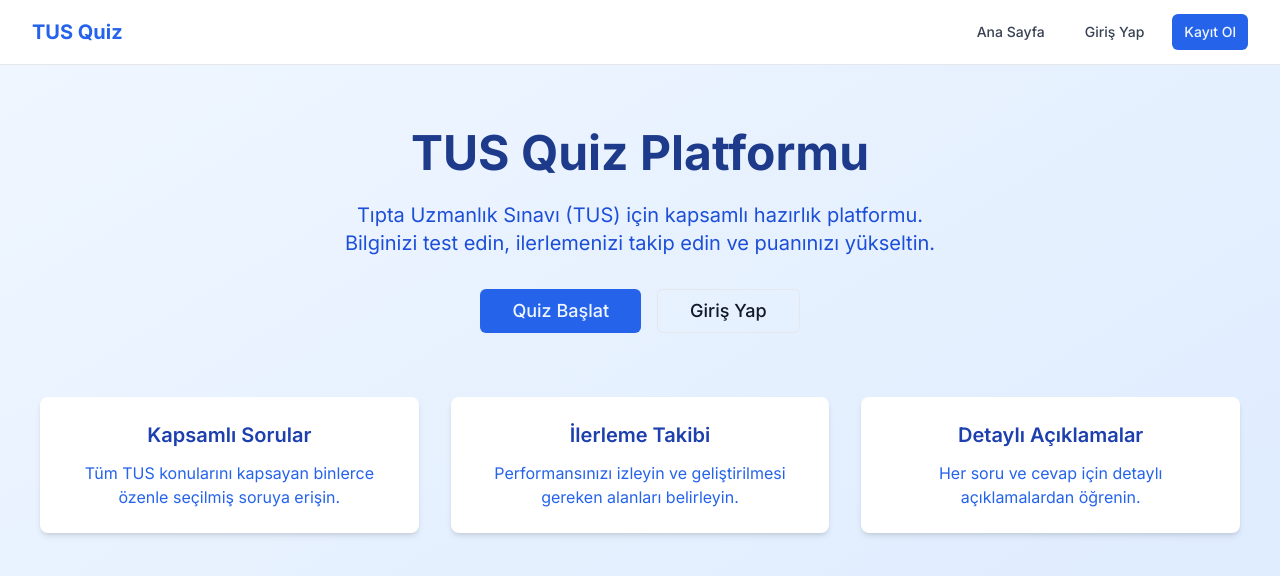
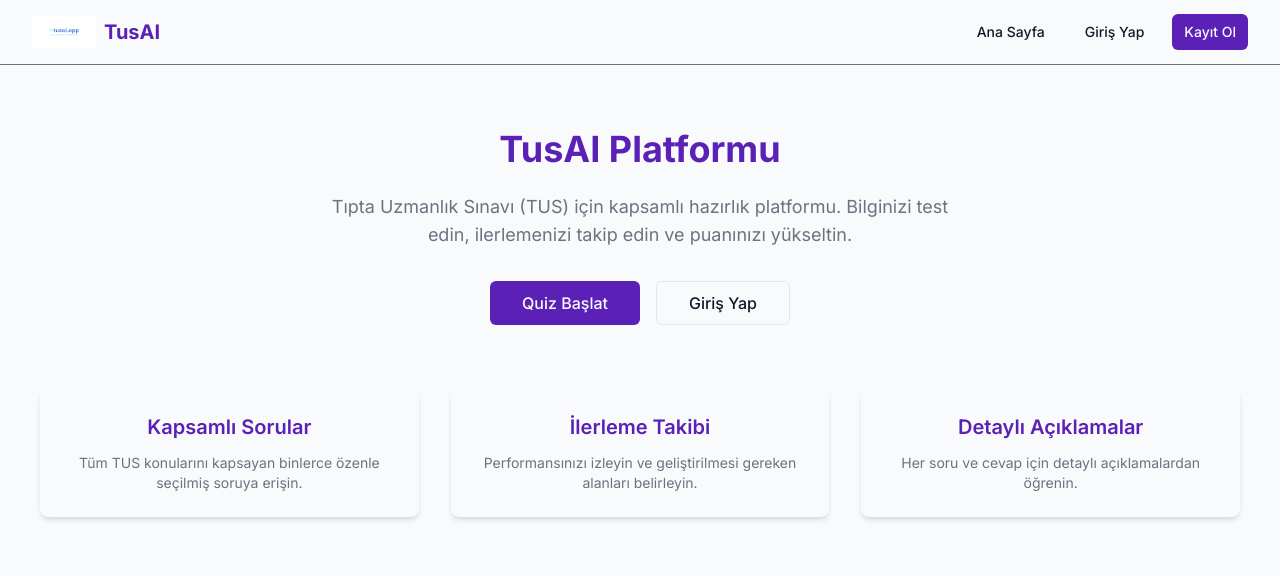
Before and after one commit to BerkinSi/acme-lab, a Next.js app in the folder apps/tus-quiz/: page / in a window 1280 px wide. Shown: the top 576 px of the page. Built offline with nearby package versions, Linux system fonts and the light colour scheme; no server answers.

Commit message:
apply new design

```diff
--- a/apps/tus-quiz/app/components/navbar.tsx
+++ b/apps/tus-quiz/app/components/navbar.tsx
@@ -12,34 +12,33 @@ export default function Navbar() {
   };
 
   return (
-    <nav className="bg-white shadow-sm border-b">
+    <nav className="bg-background shadow-sm border-b border-muted dark:bg-background">
       <div className="max-w-7xl mx-auto px-3 sm:px-4 lg:px-8">
         <div className="flex justify-between items-center h-14 sm:h-16">
           <div className="flex items-center">
-            <Link href="/" className="text-lg sm:text-xl font-bold text-primary-600">
-              TUS Quiz
+            <Link href="/" className="flex items-center gap-2">
+              <img src="/logo.svg" alt="TusAI Logo" className="h-8 w-auto" />
+              <span className="text-xl font-bold text-primary">TusAI</span>
             </Link>
           </div>
-
           <div className="flex items-center space-x-2 sm:space-x-4">
-            <Link href="/" className="text-gray-700 hover:text-primary-600 px-2 sm:px-3 py-2 rounded-md text-sm font-medium">
+            <Link href="/" className="text-foreground hover:text-primary px-2 sm:px-3 py-2 rounded-md text-sm font-medium">
               Ana Sayfa
             </Link>
-
             {user ? (
               <>
-                <Link href="/quiz" className="text-gray-700 hover:text-primary-600 px-2 sm:px-3 py-2 rounded-md text-sm font-medium">
+                <Link href="/quiz" className="text-foreground hover:text-primary px-2 sm:px-3 py-2 rounded-md text-sm font-medium">
                   Quiz
                 </Link>
                 <div className="flex items-center space-x-1 sm:space-x-2">
-                  <span className="text-xs sm:text-sm text-gray-600 hidden sm:block">
+                  <span className="text-xs sm:text-sm text-muted hidden sm:block">
                     {user.email}
                   </span>
                   <Button
                     onClick={handleSignOut}
                     variant="outline"
                     size="sm"
-                    className="min-h-[32px] sm:min-h-[36px] text-xs sm:text-sm"
+                    className="min-h-[32px] sm:min-h-[36px] text-xs sm:text-sm font-medium"
                   >
                     Çıkış Yap
                   </Button>
@@ -47,11 +46,11 @@ export default function Navbar() {
               </>
             ) : (
               <>
-                <Link href="/signin" className="text-gray-700 hover:text-primary-600 px-2 sm:px-3 py-2 rounded-md text-sm font-medium">
+                <Link href="/signin" className="text-foreground hover:text-primary px-2 sm:px-3 py-2 rounded-md text-sm font-medium">
                   Giriş Yap
                 </Link>
                 <Link href="/signup">
-                  <Button size="sm" className="min-h-[32px] sm:min-h-[36px] text-xs sm:text-sm">
+                  <Button size="sm" className="min-h-[32px] sm:min-h-[36px] text-xs sm:text-sm font-medium">
                     Kayıt Ol
                   </Button>
                 </Link>
--- a/apps/tus-quiz/app/globals.css
+++ b/apps/tus-quiz/app/globals.css
@@ -4,9 +4,9 @@
 
 @layer base {
   * {
-    @apply border-gray-200;
+    @apply border-muted;
   }
   body {
-    @apply bg-white text-gray-900;
+    @apply bg-background text-foreground font-sans dark:bg-background dark:text-foreground;
   }
 }
--- a/apps/tus-quiz/app/layout.tsx
+++ b/apps/tus-quiz/app/layout.tsx
@@ -7,8 +7,12 @@ import Navbar from './components/navbar';
 const inter = Inter({ subsets: ['latin'] });
 
 export const metadata: Metadata = {
-  title: 'TUS Quiz - Turkish Medical Exam Preparation',
-  description: 'Prepare for the TUS exam with our comprehensive quiz platform',
+  title: 'TusAI - Turkish Medical Exam Preparation',
+  description: 'Prepare for the TUS exam with TusAI, the next-generation quiz platform.',
+  icons: {
+    icon: '/favicon.ico',
+  },
+  themeColor: '#5B21B6',
 };
 
 export default function RootLayout({
--- a/apps/tus-quiz/app/page.tsx
+++ b/apps/tus-quiz/app/page.tsx
@@ -3,52 +3,52 @@ import Link from 'next/link';
 
 export default function HomePage() {
   return (
-    <div className="min-h-screen bg-gradient-to-br from-primary-50 to-primary-100">
+    <div className="min-h-screen bg-background">
       <div className="container mx-auto px-4 sm:px-6 py-8 sm:py-16">
         <div className="text-center">
-          <h1 className="text-3xl sm:text-4xl md:text-5xl font-bold text-primary-900 mb-4 sm:mb-6">
-            TUS Quiz Platformu
+          <h1 className="text-2xl sm:text-3xl md:text-4xl font-bold text-primary mb-4 sm:mb-6">
+            TusAI Platformu
           </h1>
-          <p className="text-lg sm:text-xl text-primary-700 mb-6 sm:mb-8 max-w-2xl mx-auto px-4">
+          <p className="text-base sm:text-lg text-muted mb-6 sm:mb-8 max-w-2xl mx-auto px-4">
             Tıpta Uzmanlık Sınavı (TUS) için kapsamlı hazırlık platformu.
             Bilginizi test edin, ilerlemenizi takip edin ve puanınızı yükseltin.
           </p>
 
           <div className="flex flex-col sm:flex-row gap-3 sm:gap-4 justify-center px-4">
             <Link href="/quiz" className="w-full sm:w-auto">
-              <Button size="lg" className="w-full sm:w-auto text-base sm:text-lg px-6 sm:px-8 py-3 sm:py-4 min-h-[44px]">
+              <Button size="lg" className="w-full sm:w-auto text-base font-medium px-6 sm:px-8 py-3 sm:py-4 min-h-[44px]">
                 Quiz Başlat
               </Button>
             </Link>
             <Link href="/signin" className="w-full sm:w-auto">
-              <Button variant="outline" size="lg" className="w-full sm:w-auto text-base sm:text-lg px-6 sm:px-8 py-3 sm:py-4 min-h-[44px]">
+              <Button variant="outline" size="lg" className="w-full sm:w-auto text-base font-medium px-6 sm:px-8 py-3 sm:py-4 min-h-[44px]">
                 Giriş Yap
               </Button>
             </Link>
           </div>
 
           <div className="mt-12 sm:mt-16 grid grid-cols-1 md:grid-cols-3 gap-4 sm:gap-8 px-4">
-            <div className="bg-white p-4 sm:p-6 rounded-lg shadow-md">
-              <h3 className="text-lg sm:text-xl font-semibold text-primary-800 mb-2 sm:mb-3">
+            <div className="bg-background p-4 sm:p-6 rounded-lg shadow-md">
+              <h3 className="text-xl font-semibold text-primary mb-2 sm:mb-3">
                 Kapsamlı Sorular
               </h3>
-              <p className="text-sm sm:text-base text-primary-600">
+              <p className="text-sm text-muted">
                 Tüm TUS konularını kapsayan binlerce özenle seçilmiş soruya erişin.
               </p>
             </div>
-            <div className="bg-white p-4 sm:p-6 rounded-lg shadow-md">
-              <h3 className="text-lg sm:text-xl font-semibold text-primary-800 mb-2 sm:mb-3">
+            <div className="bg-background p-4 sm:p-6 rounded-lg shadow-md">
+              <h3 className="text-xl font-semibold text-primary mb-2 sm:mb-3">
                 İlerleme Takibi
               </h3>
-              <p className="text-sm sm:text-base text-primary-600">
+              <p className="text-sm text-muted">
                 Performansınızı izleyin ve geliştirilmesi gereken alanları belirleyin.
               </p>
             </div>
-            <div className="bg-white p-4 sm:p-6 rounded-lg shadow-md">
-              <h3 className="text-lg sm:text-xl font-semibold text-primary-800 mb-2 sm:mb-3">
+            <div className="bg-background p-4 sm:p-6 rounded-lg shadow-md">
+              <h3 className="text-xl font-semibold text-primary mb-2 sm:mb-3">
                 Detaylı Açıklamalar
               </h3>
-              <p className="text-sm sm:text-base text-primary-600">
+              <p className="text-sm text-muted">
                 Her soru ve cevap için detaylı açıklamalardan öğrenin.
               </p>
             </div>
--- a/packages/config/tailwind.preset.js
+++ b/packages/config/tailwind.preset.js
@@ -7,21 +7,28 @@ module.exports = {
   theme: {
     extend: {
       colors: {
-        primary: {
-          50: '#eff6ff',
-          100: '#dbeafe',
-          200: '#bfdbfe',
-          300: '#93c5fd',
-          400: '#60a5fa',
-          500: '#2563eb',
-          600: '#2563eb',
-          700: '#1d4ed8',
-          800: '#1e40af',
-          900: '#1e3a8a',
-          950: '#172554',
-        },
+        primary: '#5B21B6',
+        accent: '#D946EF',
+        background: '#F9FAFB',
+        foreground: '#111827',
+        muted: '#6B7280',
+        card: '#FFFFFF',
+        'card-foreground': '#111827',
+        'muted-foreground': '#6B7280',
+        input: '#E5E7EB', // Tailwind gray-200
+        ring: '#5B21B6',
+        // Add more as needed for border, destructive, etc.
+      },
+      fontFamily: {
+        sans: [
+          'Inter var',
+          'Inter',
+          'system-ui',
+          'sans-serif',
+        ],
       },
     },
   },
+  darkMode: 'class',
   plugins: [],
 };
--- a/packages/ui/src/components/button.tsx
+++ b/packages/ui/src/components/button.tsx
@@ -14,11 +14,11 @@ const Button = React.forwardRef<HTMLButtonElement, ButtonProps>(
         className={cn(
           "inline-flex items-center justify-center whitespace-nowrap rounded-md text-sm font-medium ring-offset-background transition-colors focus-visible:outline-none focus-visible:ring-2 focus-visible:ring-ring focus-visible:ring-offset-2 disabled:pointer-events-none disabled:opacity-50",
           {
-            "bg-primary-500 text-primary-50 hover:bg-primary-600": variant === "default",
+            "bg-primary text-background hover:bg-accent": variant === "default",
             "bg-destructive text-destructive-foreground hover:bg-destructive/90": variant === "destructive",
-            "border border-input bg-background hover:bg-accent hover:text-accent-foreground": variant === "outline",
+            "border border-input bg-background hover:bg-accent/10 hover:text-primary": variant === "outline",
             "bg-secondary text-secondary-foreground hover:bg-secondary/80": variant === "secondary",
-            "hover:bg-accent hover:text-accent-foreground": variant === "ghost",
+            "hover:bg-accent/10 hover:text-primary": variant === "ghost",
             "text-primary underline-offset-4 hover:underline": variant === "link",
           },
           {
```
Also changed, not shown: apps/tus-quiz/app/login/page.tsx (+10 -12 lines), apps/tus-quiz/app/quiz/page.tsx (+13 -15 lines), apps/tus-quiz/app/quiz/take/[id]/page.tsx (+17 -20 lines), apps/tus-quiz/app/signin/page.tsx (+8 -8 lines), apps/tus-quiz/app/signup/page.tsx (+10 -14 lines), apps/tus-quiz/public/logo.svg (added), 1 other file (tests, documents, lock files or other folders).
